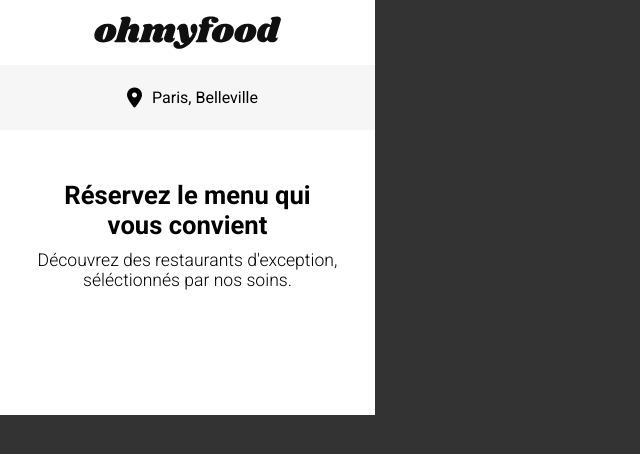
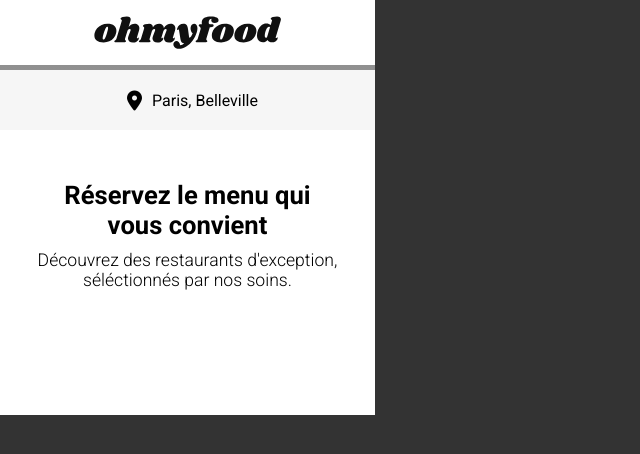
Before and after one commit to juliengDev/Projet_3_Gilbert_Julien, a website: page index.html in a window 1280 px wide. Shown: the whole page, without its empty margins (0-640 px from the left). Drawn offline with Linux system fonts and the light colour scheme; a web font is replaced by a local one.

```diff
--- a/sass/components/_components.scss
+++ b/sass/components/_components.scss
@@ -6,7 +6,8 @@
   justify-content: center;
   align-items: center;
   background-color: $color-bg;
-  box-shadow: 0 1 red;
+  border-top: 5px solid $color-bg;
+  border-image: linear-gradient(hsl(0% 0% 56%), hsl(0% 0% 96%)) 1 stretch;
     &__icon {margin: 0 10px}
     &__city {font-family: $font-text;}
 }
```
Also changed, not shown: public/css/style.css, 1 other file.
